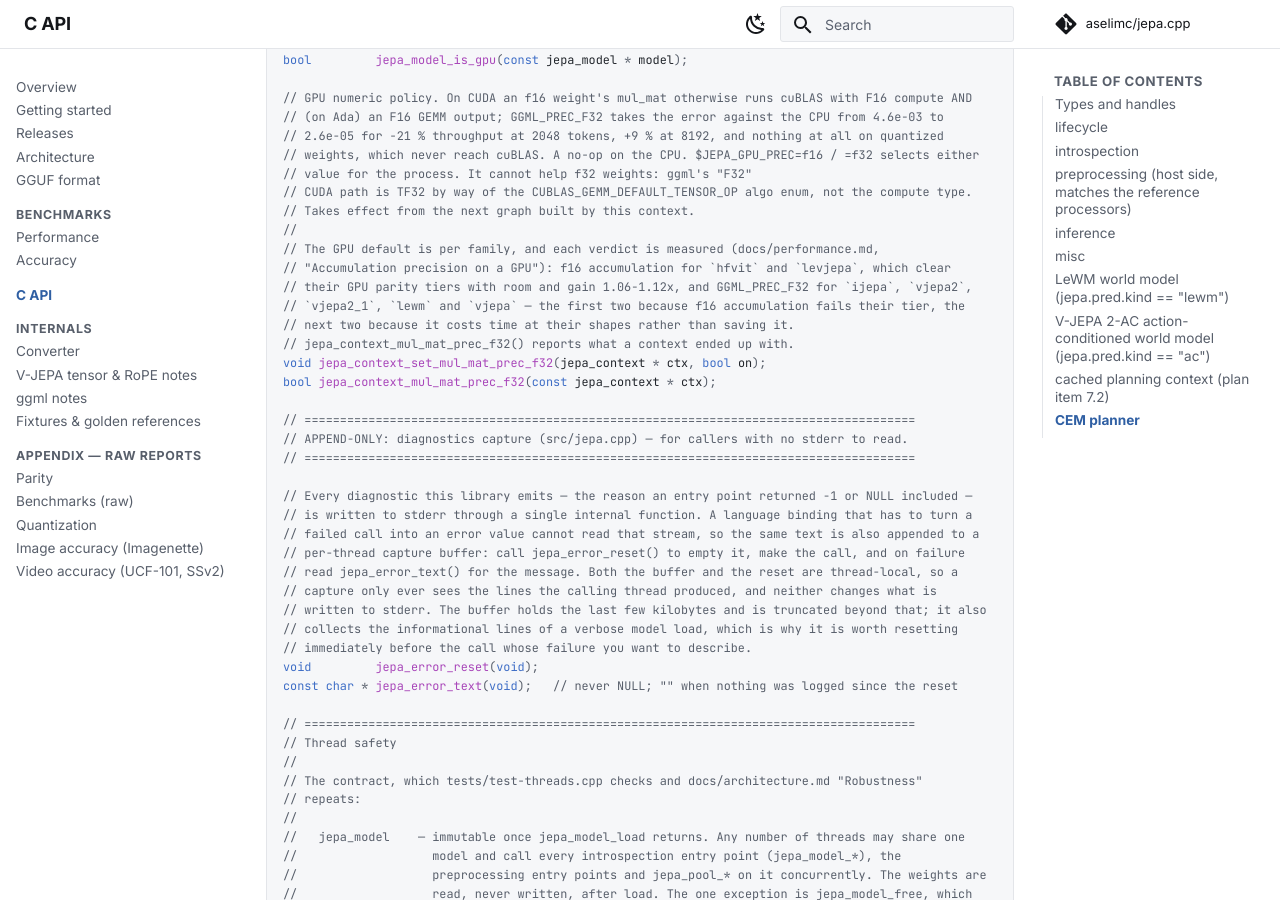
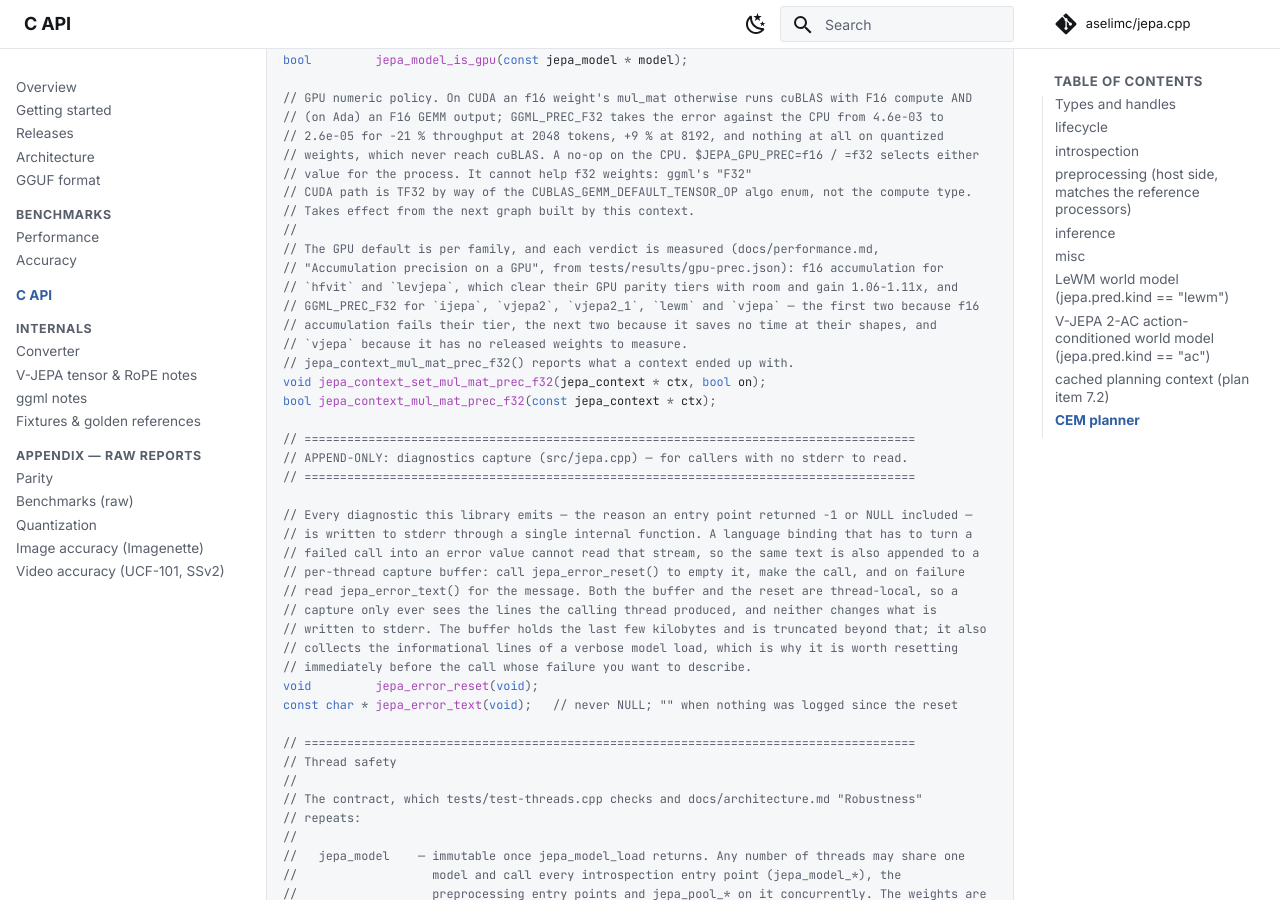
Before and after one commit to aselimc/jepa.cpp, an MkDocs documentation site: the page built from docs/api.md, in a window 1280 px wide and 900 px high, scrolled down 9558 px. Built offline with MkDocs 1.6.1 and Material for MkDocs 9.7.7, drawn with Linux system fonts in a browser that asks for light colours; comment, search, counter and statistics services are not loaded.

Commit message:
Align the accumulation-precision comments with the artifact they cite
The per-family table in src/jepa.cpp and the note in include/jepa.h quoted an
exploratory pair of runs; both now carry the numbers a reader will find in
tests/results/gpu-prec.json, including LeWM's overlapping launch-to-launch
ranges, which is why that family has nothing to gain rather than something to
lose.

```diff
--- a/docs/api.md
+++ b/docs/api.md
@@ -455,10 +455,11 @@ bool         jepa_model_is_gpu(const jepa_model * model);
 // Takes effect from the next graph built by this context.
 //
 // The GPU default is per family, and each verdict is measured (docs/performance.md,
-// "Accumulation precision on a GPU"): f16 accumulation for `hfvit` and `levjepa`, which clear
-// their GPU parity tiers with room and gain 1.06-1.12x, and GGML_PREC_F32 for `ijepa`, `vjepa2`,
-// `vjepa2_1`, `lewm` and `vjepa` — the first two because f16 accumulation fails their tier, the
-// next two because it costs time at their shapes rather than saving it.
+// "Accumulation precision on a GPU", from tests/results/gpu-prec.json): f16 accumulation for
+// `hfvit` and `levjepa`, which clear their GPU parity tiers with room and gain 1.06-1.11x, and
+// GGML_PREC_F32 for `ijepa`, `vjepa2`, `vjepa2_1`, `lewm` and `vjepa` — the first two because f16
+// accumulation fails their tier, the next two because it saves no time at their shapes, and
+// `vjepa` because it has no released weights to measure.
 // jepa_context_mul_mat_prec_f32() reports what a context ended up with.
 void jepa_context_set_mul_mat_prec_f32(jepa_context * ctx, bool on);
 bool jepa_context_mul_mat_prec_f32(const jepa_context * ctx);
```
Also changed, not shown: 2 other files.
